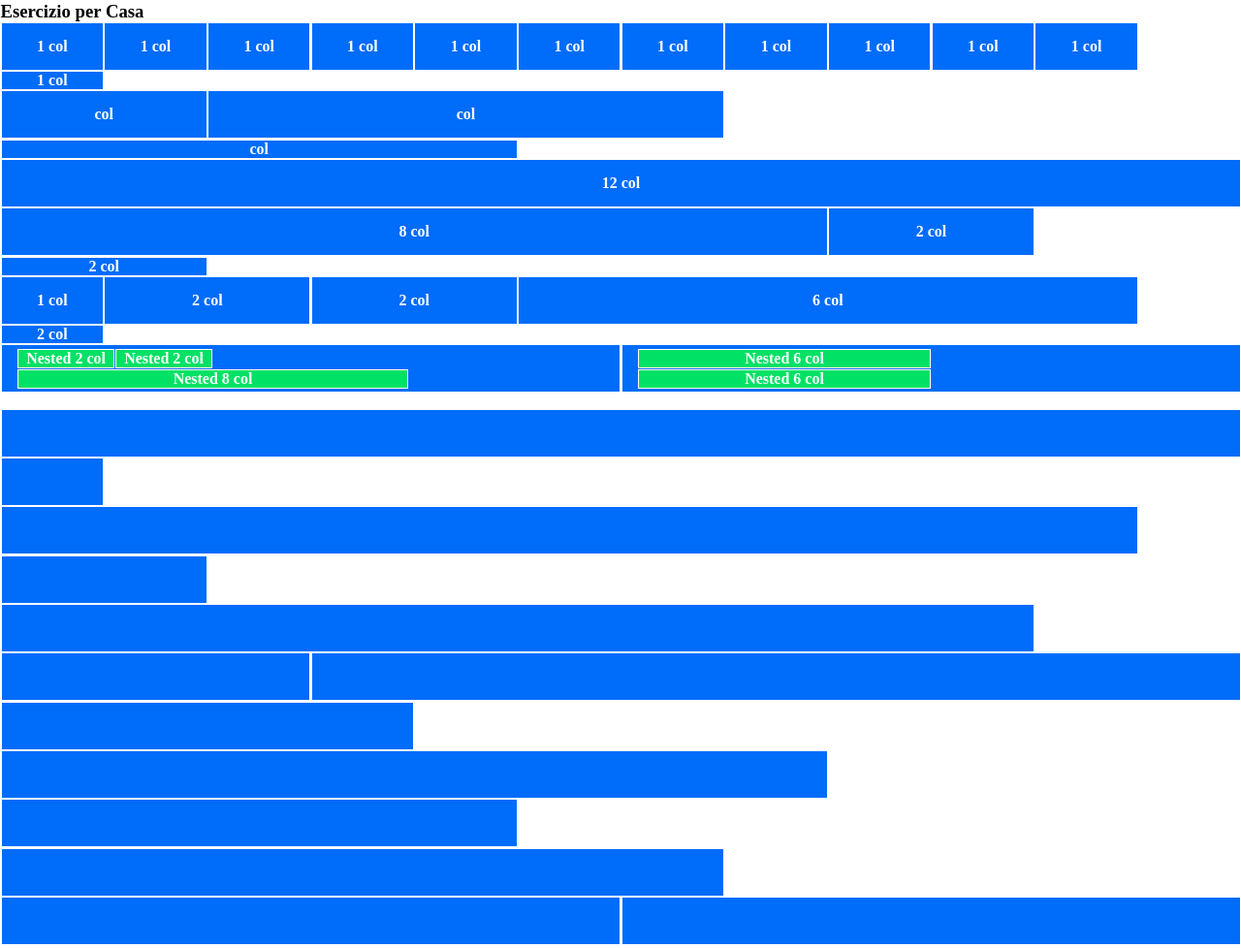
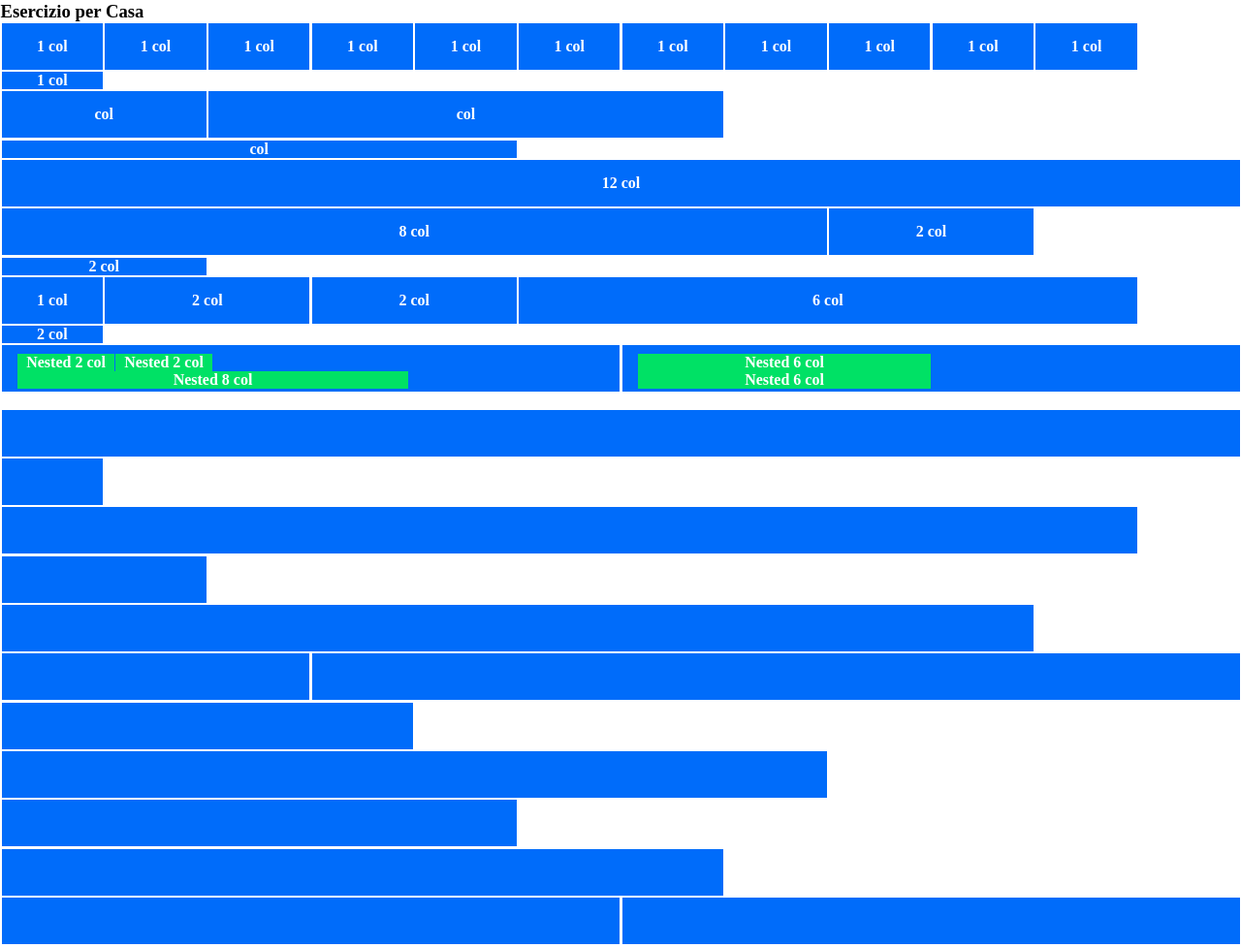
Before and after one commit to MarcoPicca/html-css-12bool, a plain HTML site: page index.html in a window 1280 px wide. Shown: the top 978 px of the page at 97% size. Drawn offline with Linux system fonts and the light colour scheme.

Commit message:
correzione row-nested

```diff
--- a/index.html
+++ b/index.html
@@ -97,13 +97,13 @@
             <div class="col-6 text-center blue marg border height">
                 <div class="row-nested">
                     <div class="row">
-                        <div class="col-2 text-center green marg border">
+                        <div class="col-2 text-center green marg">
                             <h4 class="h4-white">Nested 2 col</h4>
                         </div>
-                        <div class="col-2 text-center green marg border">
+                        <div class="col-2 text-center green marg">
                             <h4 class="h4-white">Nested 2 col</h4>
                         </div>
-                        <div class="col-8 text-center green marg border">
+                        <div class="col-8 text-center green marg">
                             <h4 class="h4-white">Nested 8 col</h4>
                         </div>
                     </div>
@@ -111,10 +111,10 @@
             </div>
             <div class="col-6 text-center blue marg border height">
                 <div class="row-nested">
-                    <div class="col-6 text-center green marg border">
+                    <div class="col-6 text-center green marg">
                         <h4 class="h4-white">Nested 6 col</h4>
                     </div>
-                    <div class="col-6 text-center green marg border">
+                    <div class="col-6 text-center green marg">
                         <h4 class="h4-white">Nested 6 col</h4>
                     </div>
                 </div>
--- a/style.css/style.css
+++ b/style.css/style.css
@@ -19,6 +19,7 @@
 
 .row-nested{
     width: 95%;
+    height: 65%;
     display: flex;
     flex-direction: row;
     flex-wrap: wrap;
```
